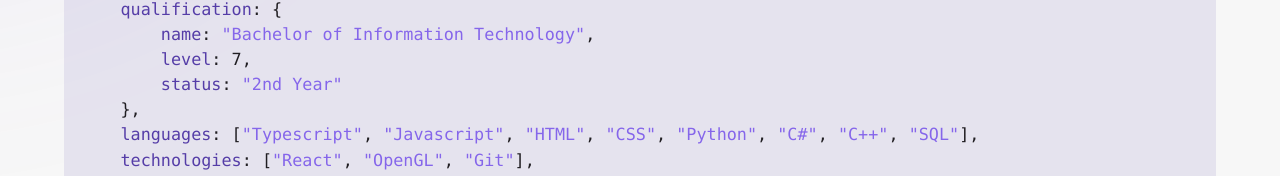
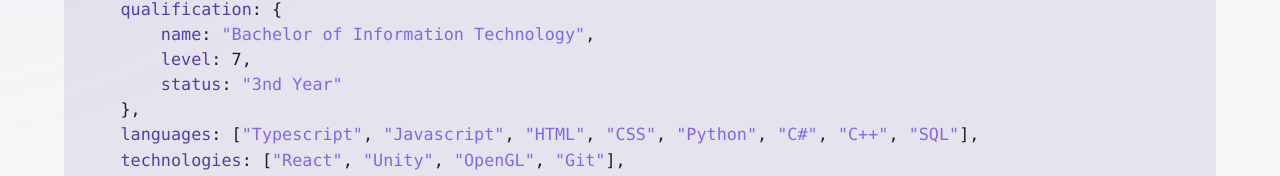
Before and after one commit to Ollie-Moss/my-portfolio, a React (Vite) app: page / in a window 1280 px wide. Shown: the part 768-944 px from the top of the page. Built offline with nearby package versions, Linux system fonts and the light colour scheme; a web font is replaced by a local one.

Commit message:
Fixed about school status

```diff
--- a/src/components/About.tsx
+++ b/src/components/About.tsx
@@ -10,10 +10,10 @@
     qualification: {
         name: "Bachelor of Information Technology",
         level: 7,
-        status: "2nd Year"
+        status: "3nd Year"
     },
     languages: ["Typescript", "Javascript", "HTML", "CSS", "Python", "C#", "C++", "SQL"],
-    technologies: ["React", "OpenGL", "Git"],
+    technologies: ["React", "Unity", "OpenGL", "Git"],
 };`
 
     return (
```
